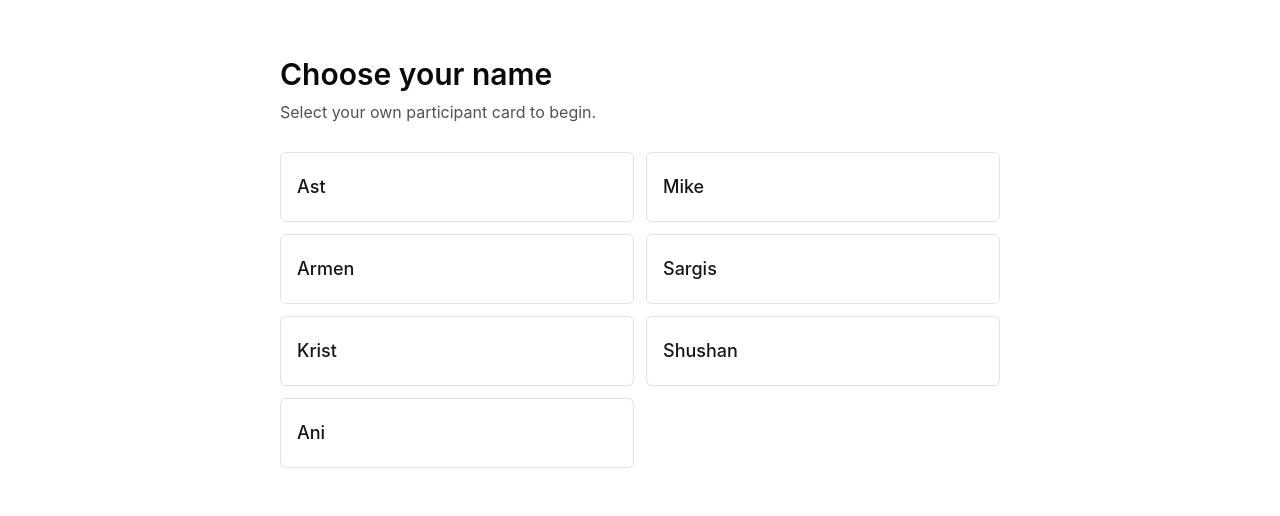
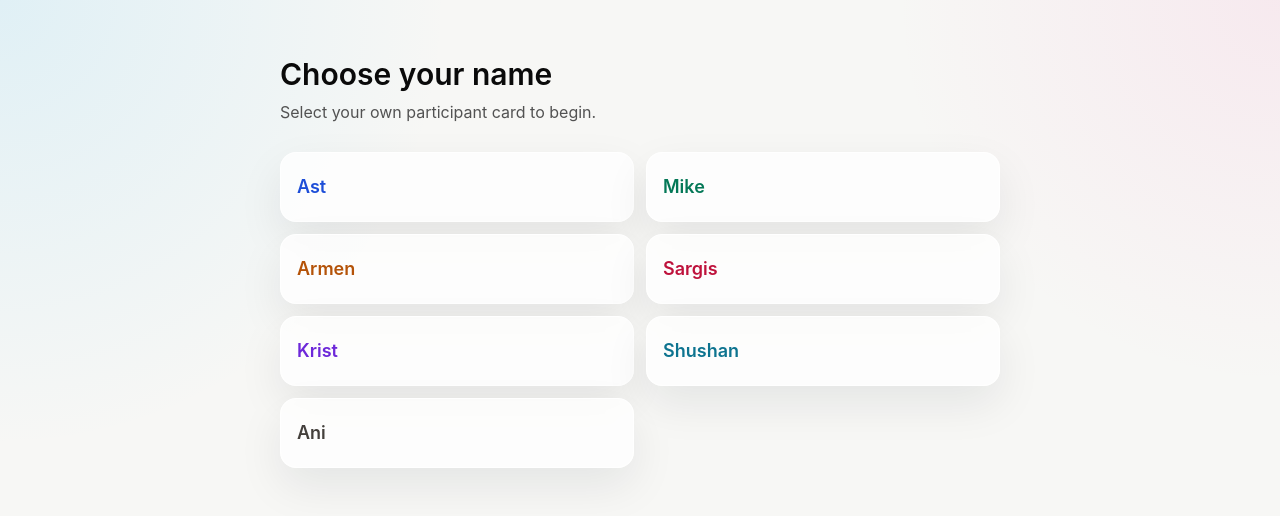
Before and after one commit to mher-mike/johari-window-workshop, a Next.js app: page / in a window 1280 px wide. Both pictures are taken after a click on the button "Start". Shown: the top 516 px of the page. Built offline with nearby package versions, Linux system fonts and the light colour scheme; no server answers; the database is empty.

Commit message:
Polish workshop styling and admin controls

```diff
--- a/app/page.tsx
+++ b/app/page.tsx
@@ -144,13 +144,15 @@ export default function Home() {
   }
 
   return (
-    <main className="min-h-screen bg-white">
+    <main className="min-h-screen">
       <div className="mx-auto max-w-[760px] px-5 py-10 sm:py-14">
         {draft.step === "landing" ? (
-          <section className="space-y-6">
+          <section className="soft-enter space-y-7">
             <div className="space-y-3">
-              <p className="text-sm font-medium text-neutral-500">Team exercise</p>
-              <h1 className="text-4xl font-semibold tracking-normal text-neutral-950">Johari Window Workshop</h1>
+              <p className="text-sm font-medium text-sky-700">Team exercise</p>
+              <h1 className="text-4xl font-semibold tracking-normal text-neutral-950 sm:text-5xl">
+                Johari Window Workshop
+              </h1>
               <p className="max-w-2xl text-base leading-7 text-neutral-600">
                 Choose the words that describe how you see yourself and how you see your teammates.
               </p>
@@ -158,7 +160,7 @@ export default function Home() {
             <button
               type="button"
               onClick={() => updateDraft({ step: "identity" })}
-              className="rounded-md bg-neutral-900 px-5 py-2.5 text-sm font-medium text-white transition hover:bg-neutral-700"
+              className="rounded-full bg-neutral-950 px-6 py-3 text-sm font-medium text-white shadow-button transition duration-200 hover:-translate-y-0.5 hover:bg-neutral-800 active:translate-y-0"
             >
               Start
             </button>
@@ -166,17 +168,17 @@ export default function Home() {
         ) : null}
 
         {draft.step === "identity" ? (
-          <section className="space-y-7">
+          <section className="soft-enter space-y-7">
             <div className="space-y-2">
               <h1 className="text-3xl font-semibold text-neutral-950">Choose your name</h1>
               <p className="text-neutral-600">Select your own participant card to begin.</p>
               {sessionStatus === "closed" ? (
-                <p className="rounded-md border border-line bg-panel p-3 text-sm text-neutral-600">
+                <p className="rounded-xl border border-line bg-white/75 p-3 text-sm text-neutral-600 shadow-soft">
                   This workshop session is currently closed.
                 </p>
               ) : null}
               {error ? (
-                <p className="rounded-md border border-red-200 bg-red-50 p-3 text-sm text-red-700">{error}</p>
+                <p className="rounded-xl border border-red-200 bg-red-50 p-3 text-sm text-red-700">{error}</p>
               ) : null}
             </div>
             <div className="grid grid-cols-1 gap-3 sm:grid-cols-2">
@@ -186,9 +188,11 @@ export default function Home() {
                   type="button"
                   onClick={() => selectParticipant(item.id)}
                   disabled={checkingParticipantId !== null}
-                  className="rounded-md border border-line bg-white px-4 py-5 text-left text-lg font-medium transition hover:border-neutral-400 hover:bg-neutral-50"
+                  className="glass-panel rounded-2xl border border-white/70 px-4 py-5 text-left text-lg font-semibold shadow-soft transition duration-200 hover:-translate-y-0.5 hover:border-white hover:bg-white/90 active:translate-y-0 disabled:opacity-60"
                 >
-                  {checkingParticipantId === item.id ? "Checking..." : item.name}
+                  <span className={getParticipantTone(item.id)}>
+                    {checkingParticipantId === item.id ? "Checking..." : item.name}
+                  </span>
                 </button>
               ))}
             </div>
@@ -196,9 +200,11 @@ export default function Home() {
         ) : null}
 
         {draft.step === "self" ? (
-          <section>
+          <section className="soft-enter">
             <div className="mb-6 space-y-2">
-              <p className="text-sm font-medium text-neutral-500">{participant?.name}</p>
+              <p className={["text-sm font-semibold", participant ? getParticipantTone(participant.id) : ""].join(" ")}>
+                {participant?.name}
+              </p>
               <h1 className="text-3xl font-semibold text-neutral-950">Pick 10 adjectives that describe you.</h1>
               <p className="text-neutral-600">You can deselect a word by selecting it again.</p>
             </div>
@@ -221,21 +227,14 @@ export default function Home() {
         ) : null}
 
         {draft.step === "peer" && currentPeer ? (
-          <section>
+          <section className="soft-enter">
             <div className="mb-6 space-y-2">
               <p className="text-sm font-medium text-neutral-500">
                 {draft.peerIndex + 1} of {peerTargets.length} teammates
               </p>
               <h1 className="text-3xl font-semibold text-neutral-950">
                 Pick 15 adjectives that describe{" "}
-                <span
-                  className={[
-                    "inline-flex rounded-md border px-2 py-0.5 align-baseline",
-                    getParticipantTone(currentPeer.id)
-                  ].join(" ")}
-                >
-                  {currentPeer.name}
-                </span>
+                <span className={getParticipantTone(currentPeer.id)}>{currentPeer.name}</span>
                 .
               </h1>
             </div>
@@ -276,13 +275,15 @@ export default function Home() {
         ) : null}
 
         {draft.step === "review" ? (
-          <section className="space-y-6">
+          <section className="soft-enter space-y-6">
             <div className="space-y-2">
-              <p className="text-sm font-medium text-neutral-500">{participant?.name}</p>
+              <p className={["text-sm font-semibold", participant ? getParticipantTone(participant.id) : ""].join(" ")}>
+                {participant?.name}
+              </p>
               <h1 className="text-3xl font-semibold text-neutral-950">Review your responses</h1>
               <p className="text-neutral-600">Only aggregated results will be shown after the workshop.</p>
             </div>
-            <div className="space-y-3 rounded-md border border-line bg-white p-4">
+            <div className="glass-panel space-y-3 rounded-2xl border border-white/70 p-4 shadow-soft">
               <div className="flex items-center justify-between border-b border-line pb-3">
                 <span className="text-neutral-600">Self-picks</span>
                 <strong>{draft.self.length} selected</strong>
@@ -293,7 +294,7 @@ export default function Home() {
               </div>
             </div>
             {error ? (
-              <div className="rounded-md border border-red-200 bg-red-50 p-3 text-sm text-red-700">{error}</div>
+              <div className="rounded-xl border border-red-200 bg-red-50 p-3 text-sm text-red-700">{error}</div>
             ) : null}
             <BottomBar
               message="Submissions cannot be edited after sending."
@@ -306,7 +307,7 @@ export default function Home() {
         ) : null}
 
         {draft.step === "done" ? (
-          <section className="space-y-4 rounded-md border border-line bg-white p-6">
+          <section className="soft-enter glass-panel space-y-4 rounded-2xl border border-white/70 p-6 shadow-soft">
             <p className="text-sm font-medium text-neutral-500">Submitted</p>
             <h1 className="text-3xl font-semibold text-neutral-950">Your responses were submitted.</h1>
             <p className="text-neutral-600">Results will be available after everyone completes the workshop.</p>
@@ -314,8 +315,10 @@ export default function Home() {
         ) : null}
 
         {draft.step === "alreadySubmitted" ? (
-          <section className="space-y-4 rounded-md border border-line bg-white p-6">
-            <p className="text-sm font-medium text-neutral-500">{participant?.name}</p>
+          <section className="soft-enter glass-panel space-y-4 rounded-2xl border border-white/70 p-6 shadow-soft">
+            <p className={["text-sm font-semibold", participant ? getParticipantTone(participant.id) : ""].join(" ")}>
+              {participant?.name}
+            </p>
             <h1 className="text-3xl font-semibold text-neutral-950">You have already submitted your responses.</h1>
             <p className="text-neutral-600">Results will be available after everyone completes the workshop.</p>
           </section>
@@ -327,14 +330,14 @@ export default function Home() {
 
 function getParticipantTone(participantId: string) {
   const tones: Record<string, string> = {
-    ast: "border-blue-200 bg-blue-50 text-blue-900",
-    mike: "border-emerald-200 bg-emerald-50 text-emerald-900",
-    armen: "border-amber-200 bg-amber-50 text-amber-900",
-    sargis: "border-rose-200 bg-rose-50 text-rose-900",
-    krist: "border-violet-200 bg-violet-50 text-violet-900",
-    shushan: "border-cyan-200 bg-cyan-50 text-cyan-900",
-    ani: "border-stone-200 bg-stone-50 text-stone-900"
+    ast: "text-blue-700",
+    mike: "text-emerald-700",
+    armen: "text-amber-700",
+    sargis: "text-rose-700",
+    krist: "text-violet-700",
+    shushan: "text-cyan-700",
+    ani: "text-stone-700"
   };
 
-  return tones[participantId] || "border-line bg-panel text-neutral-900";
+  return tones[participantId] || "text-neutral-900";
 }
```
